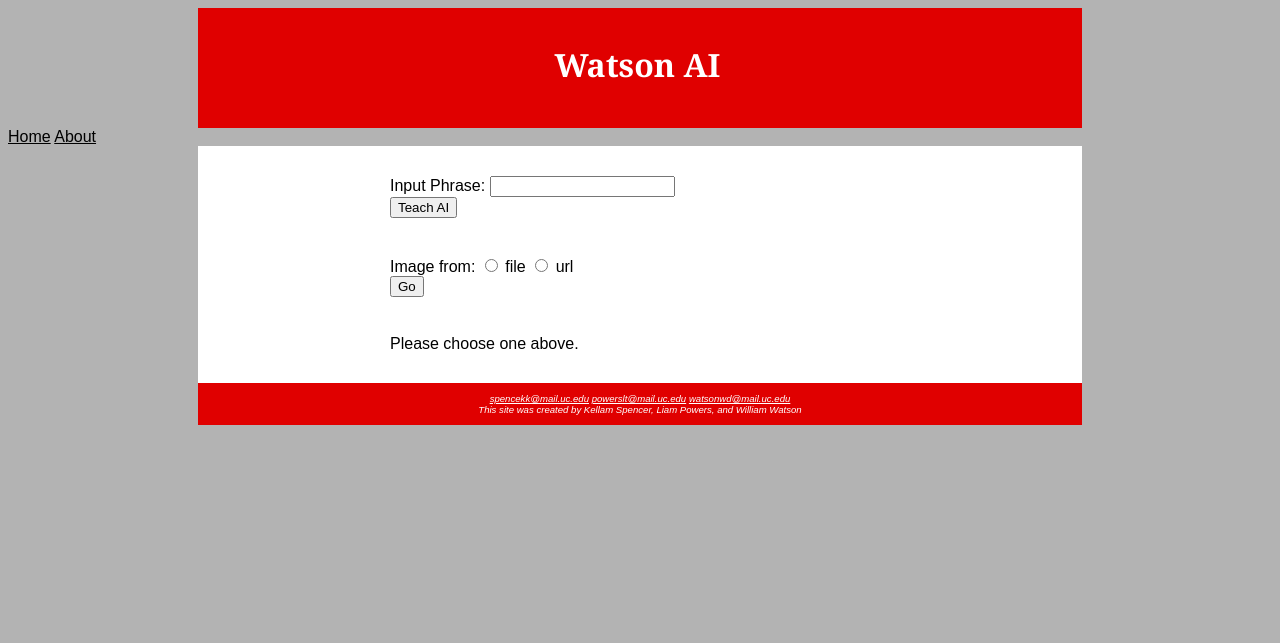
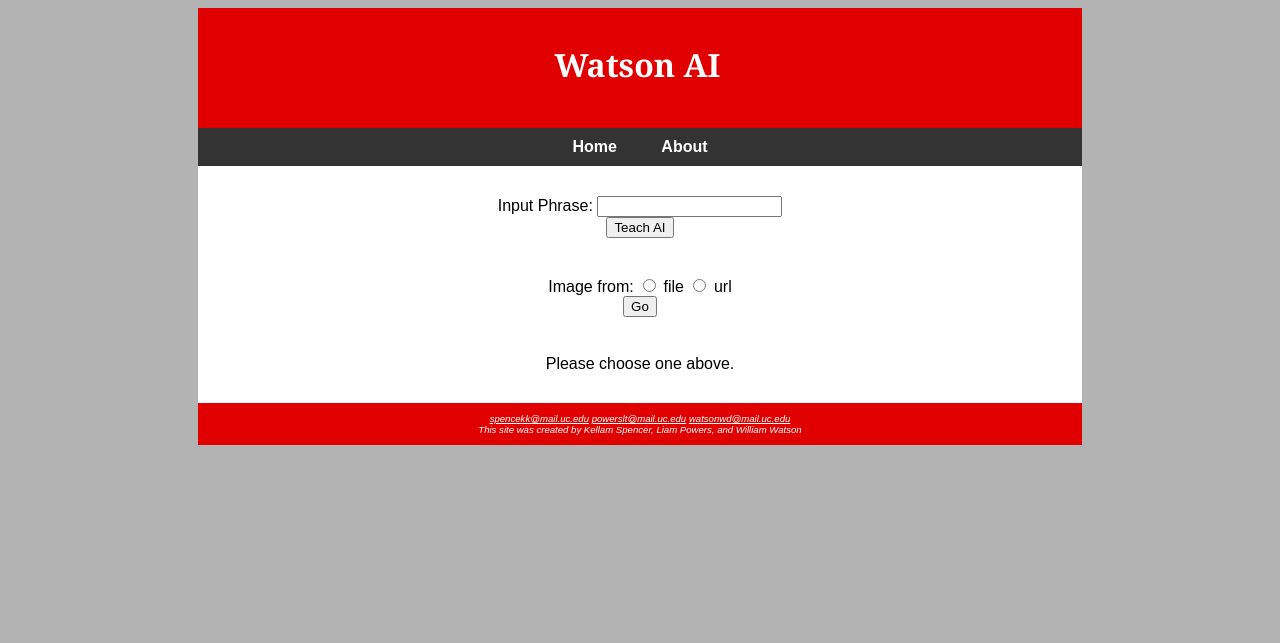
Before and after one commit to willwat/UCCSophomoreIBMWatsonCapstone, a PHP site: page / in a window 1280 px wide. Shown: the top 643 px of the page. Run offline with PHP 8.4, Linux system fonts and the light colour scheme.

Commit message:
Update style.css

```diff
--- a/SophomoreProject/css/style.css
+++ b/SophomoreProject/css/style.css
@@ -2,17 +2,23 @@ html {height: 100%;}
 
 body {font-family: Century Gothic, sans-serif; background-color: #b3b3b3; color: #000000; height: 100%;}
 
-a:link{color: #000000;}
-a:visited{color: #000000;}
+a:link{color: #ffffff;}
+a:visited{color: #ffffff;}
 a:hover{color: #b3b3b3;}
+
+nav {font-weight: bold; text-align: center; padding: 10px; background-color: #333333; margin-left: 15%; margin-right: 15%;}
+nav a {text-decoration: none; padding-left: 20px; padding-right: 20px;}
+nav a:link{color: #ffffff;}
+nav a:visited{color: #ffffff;}
+nav a:hover{color: #b3b3b3;}
 
 h1 {font-family: Cambria, serif; margin: 0; text-align: center; padding: 25px;}
 h2 {font-family: Cambria, serif; margin: 0; text-align: center; padding: 25px;}
-h3 {font-family: Cambria, serif;}
+h3 {font-family: Cambria, serif; margin: 0; text-align: center; padding: 25px;}
 
 form{padding: 10px; width: 500px; margin: 0 auto;}
 
-main{padding: 20px; margin-left: 15%; margin-right: 15%; background-color: #ffffff;}
+main{padding: 20px; margin-left: 15%; margin-right: 15%; background-color: #ffffff; text-align: center;}
 
 header {text-align: center; background-color: #e00000; color: #ffffff; padding: 10px; display: block; margin-left: 15%; margin-right: 15%; height: 100px;}
 
```
